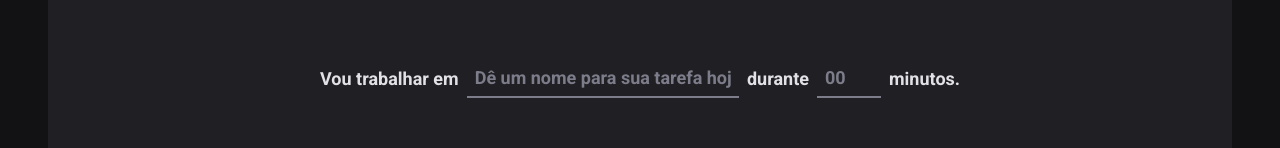
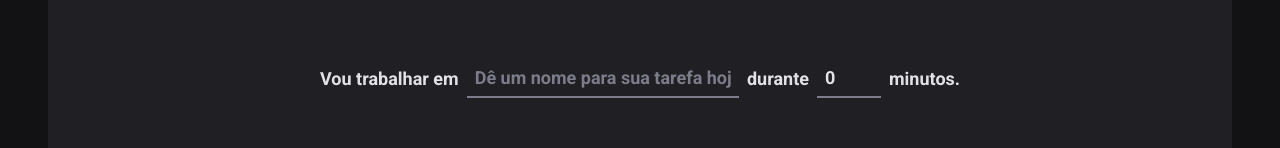
Before and after one commit to Gabriel-Jesusvix/Time-Pomodo, a React (Vite) app: page / in a window 1280 px wide. Shown: the part 166-314 px from the top of the page. Built offline with nearby package versions, Linux system fonts and the light colour scheme.

Commit message:
add react hook form and configuration of lib

```diff
--- a/package.json
+++ b/package.json
@@ -10,11 +10,14 @@
     "lint": "eslint src --ext .ts,.tsx"
   },
   "dependencies": {
+    "@hookform/resolvers": "^2.9.9",
     "phosphor-react": "^1.4.1",
     "react": "^18.2.0",
     "react-dom": "^18.2.0",
+    "react-hook-form": "^7.37.0",
     "react-router-dom": "^6.4.1",
-    "styled-components": "^5.3.5"
+    "styled-components": "^5.3.5",
+    "zod": "^3.19.1"
   },
   "devDependencies": {
     "@rocketseat/eslint-config": "^1.1.3",
--- a/src/pages/Home/index.tsx
+++ b/src/pages/Home/index.tsx
@@ -1,3 +1,7 @@
+import { useForm } from "react-hook-form";
+import zod from "zod";
+import { zodResolver } from "@hookform/resolvers/zod";
+
 import { Play } from "phosphor-react";
 import {
   CountDownContainer,
@@ -9,16 +13,39 @@ import {
   TaskInput,
 } from "./styles";
 
+const newCycleFormValidationSchema = zod.object({
+  task: zod.string().min(1, "Informe a tarefa"),
+  minutesAmount: zod.number().min(5).max(60),
+});
+
+type FormValues = zod.infer<typeof newCycleFormValidationSchema>;
+
 export function Home() {
+  const { register, handleSubmit, watch, reset } = useForm<FormValues>({
+    resolver: zodResolver(newCycleFormValidationSchema),
+    defaultValues: {
+      task: "",
+      minutesAmount: 0,
+    },
+  });
+  const task = watch("task");
+  const isSubmitDisabled = !task;
+
+  function handlerCreateNewTasks(data: FormValues) {
+    console.log(data);
+    reset();
+  }
+
   return (
     <HomeContainer>
-      <form action="">
+      <form action="" onSubmit={handleSubmit(handlerCreateNewTasks)}>
         <FormContainer>
           <label htmlFor="task">Vou trabalhar em</label>
           <TaskInput
             id="task"
             list="task-suggestions"
             placeholder="Dê um nome para sua tarefa hoje."
+            {...register("task")}
           />
           <datalist id="task-suggestions">
             <option value="Projeto 1" />
@@ -35,6 +62,7 @@ export function Home() {
             step={5}
             min={5}
             max={60}
+            {...register("minutesAmount", { valueAsNumber: true })}
           />
 
           <span>minutos.</span>
@@ -47,7 +75,7 @@ export function Home() {
           <span>0</span>
         </CountDownContainer>
 
-        <StartCoutdownButton disabled type="submit">
+        <StartCoutdownButton disabled={isSubmitDisabled} type="submit">
           <Play size={24} />
           Começar
         </StartCoutdownButton>
```
Also changed, not shown: 2 other files (tests, documents, lock files or other folders).
